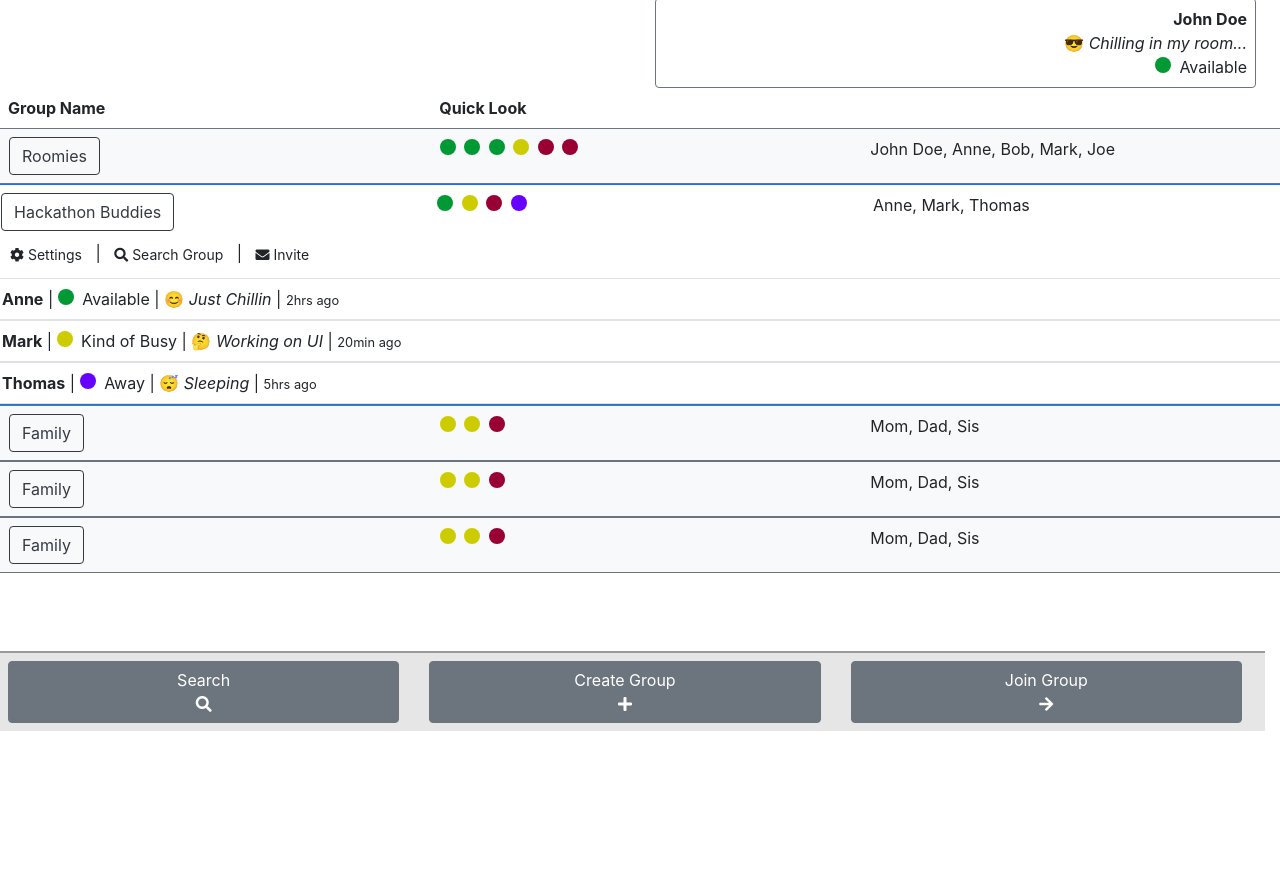
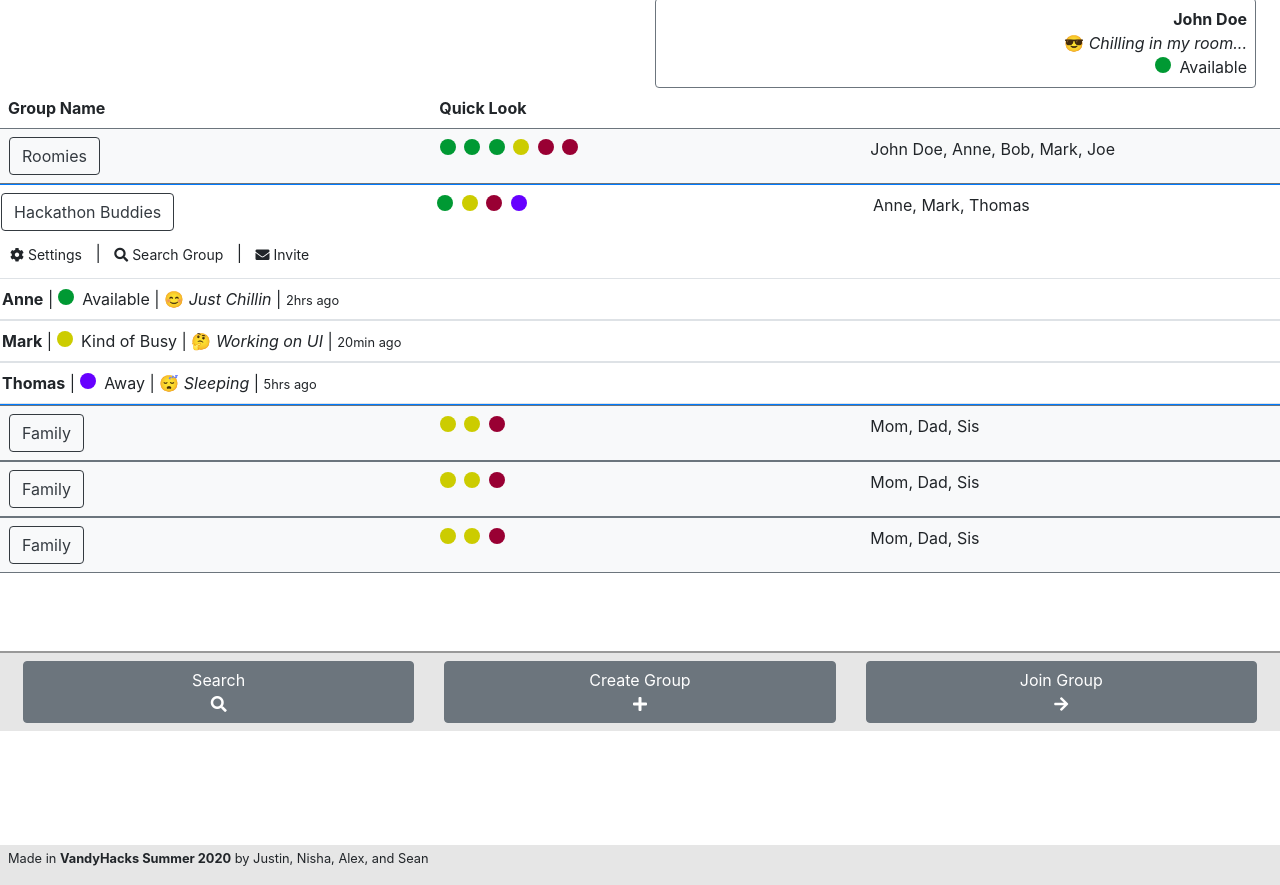
Before and after one commit to justingolden21/vandyhacks, a plain HTML site: page public/index.html in a window 1280 px wide. Shown: the part 69-954 px from the top of the page. Before the commit the page ends 834 px from the top, so only its background shows below. Drawn offline with nearby package versions, Linux system fonts and the light colour scheme; some packages are replaced by stand-ins of ours.

Commit message:
added made in vandyhacks to footer

```diff
--- a/public/css/styles.css
+++ b/public/css/styles.css
@@ -36,10 +36,13 @@ img, button {
 /* home botom */
 #home-bottom {
 	padding-top: 1rem;
-	position: fixed;
+	position: sticky;
 	left: 0;
 	bottom: 0;
 	width: 100%;
 	background-color: #e6e6e6;
 	border-top: 2px solid #999;
 }
+#footer {
+	background-color: #e6e6e6;
+}
--- a/public/index.html
+++ b/public/index.html
@@ -165,6 +165,8 @@
 		</div>
 	</div>
 
+	<p id="footer" class="mb-0 pb-3 px-2"><small>Made in <b>VandyHacks Summer 2020</b> by Justin, Nisha, Alex, and Sean</small></p>
+
 	<!-- modals -->
 
 	<div id="signin-modal" class="modal fade">
```
